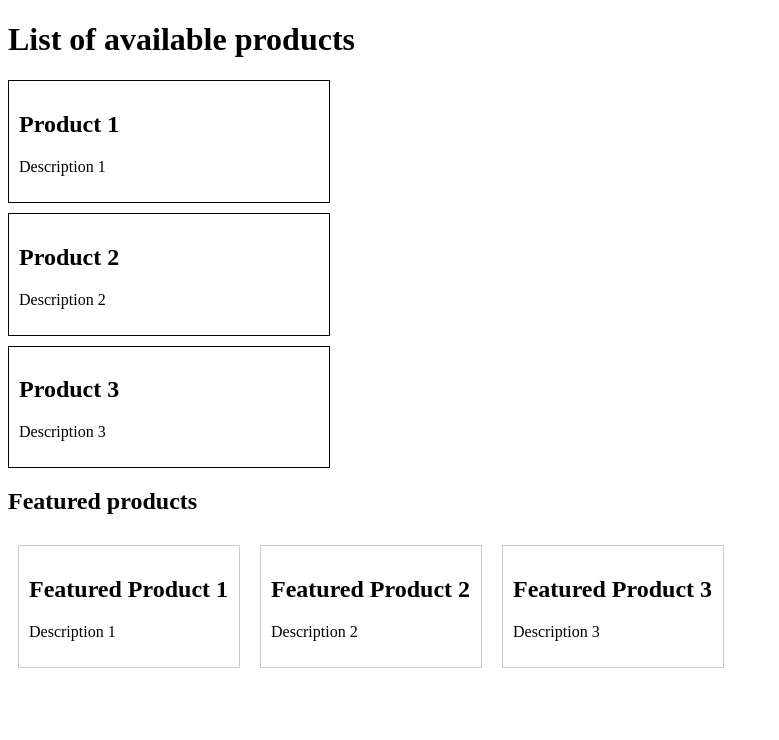
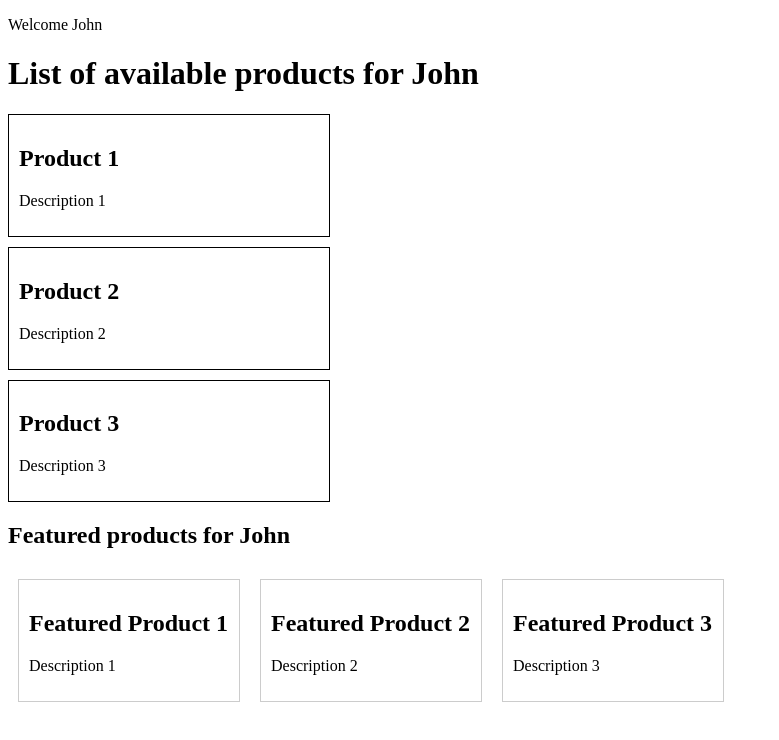
Before and after one commit to BhaumikDhameliya/sk-loading-data, a SvelteKit app: page /products in a window 1280 px wide. Shown: the top 740 px of the page, without its empty margins (0-779 px from the left). Built offline with nearby package versions, Linux system fonts and the light colour scheme; data requests are answered from the project's data file.

Commit message:
Using Parent Data

```diff
--- /dev/null
+++ b/src/routes/+layout.js
@@ -0,0 +1,5 @@
+export const load = () => {
+	return {
+		username: 'John'
+	};
+};
--- /dev/null
+++ b/src/routes/+layout.svelte
@@ -0,0 +1,7 @@
+<script>
+	export let data;
+	const username = data.username;
+</script>
+
+<p>Welcome {username}</p>
+<slot />
--- a/src/routes/products/+layout.js
+++ b/src/routes/products/+layout.js
@@ -1,7 +1,9 @@
 export const load = async (loadEvent) => {
-	const { fetch } = loadEvent;
+	const { fetch, parent } = loadEvent;
+	const parentData = await parent();
+	const { username } = parentData;
 	const title = 'Featured products';
 	const response = await fetch('http://localhost:4000/featured-products');
 	const featuredProducts = await response.json();
-	return { title, featuredProducts };
+	return { title, featuredProducts, username };
 };
--- a/src/routes/products/+layout.svelte
+++ b/src/routes/products/+layout.svelte
@@ -2,11 +2,12 @@
 	export let data;
 	const title = data.title;
 	const featuredProducts = data.featuredProducts;
+	const username = data.username;
 </script>
 
 <slot />
 
-<h2>{title}</h2>
+<h2>{title} for {username}</h2>
 {#each featuredProducts as product}
 	<div class="product-item">
 		<h2>{product.title}</h2>
--- a/src/routes/products/+page.js
+++ b/src/routes/products/+page.js
@@ -2,6 +2,8 @@ import Product from './product.svelte';
 
 export const load = async (loadEvent) => {
 	console.log('Load function called in page.js');
-	const { data } = loadEvent;
-	return { ...data, Component: Product };
+	const { data, parent } = loadEvent;
+	const parentData = await parent();
+	const username = parentData.username;
+	return { ...data, username, Component: Product };
 };
--- a/src/routes/products/+page.svelte
+++ b/src/routes/products/+page.svelte
@@ -2,10 +2,10 @@
 	// import Product from './product.svelte';
 
 	export let data;
-	const { products, title, Component } = data;
+	const { products, title, username, Component } = data;
 </script>
 
-<h1>{title}</h1>
+<h1>{title} for {username}</h1>
 
 {#each products as product}
 	<div>
```
